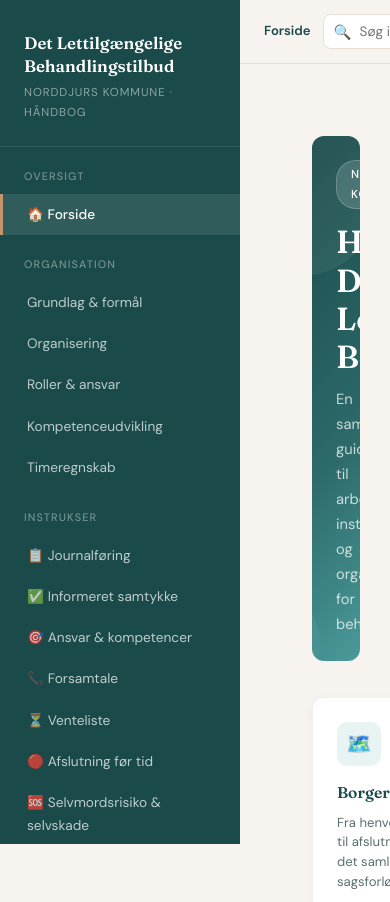
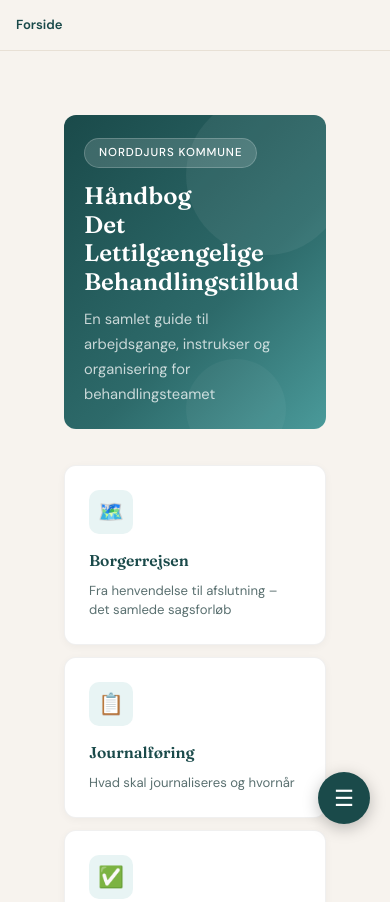
Before and after one commit to MetteLubek/HaandbogLTB, a plain HTML site: page index.html in a window 390 px wide. Shown: the top 902 px of the page. Drawn offline with Linux system fonts and the light colour scheme.

Commit message:
Update index.html

```diff
--- a/index.html
+++ b/index.html
@@ -518,16 +518,77 @@
     .role-grid { grid-template-columns: 1fr; }
   }
 
+  /* ── MOBILE ── */
+  #menu-toggle {
+    display: none;
+    position: fixed;
+    bottom: 20px;
+    right: 20px;
+    z-index: 500;
+    background: var(--teal-dark);
+    color: #fff;
+    border: none;
+    border-radius: 50%;
+    width: 52px;
+    height: 52px;
+    font-size: 1.4rem;
+    cursor: pointer;
+    box-shadow: 0 4px 16px rgba(0,0,0,0.25);
+  }
+
+  #sidebar-overlay {
+    display: none;
+    position: fixed;
+    inset: 0;
+    background: rgba(0,0,0,0.45);
+    z-index: 200;
+  }
+
   @media (max-width: 768px) {
-    #sidebar { width: 240px; min-width: 240px; }
-    .section { padding: 24px; }
-    .topbar { padding: 14px 24px; }
-    .home-grid { grid-template-columns: 1fr; }
-    .section-hero { padding: 24px; }
+    body { display: block; }
+
+    #sidebar {
+      position: fixed;
+      top: 0; left: 0;
+      height: 100%;
+      z-index: 300;
+      transform: translateX(-100%);
+      transition: transform 0.25s ease;
+      width: 280px;
+      min-width: unset;
+    }
+
+    #sidebar.open { transform: translateX(0); }
+
+    #sidebar-overlay.open { display: block; }
+
+    #menu-toggle { display: flex; align-items: center; justify-content: center; }
+
+    #main { width: 100%; }
+
+    .topbar { padding: 14px 16px; }
+
+    .search-wrap { display: none; }
+
+    .section { padding: 16px 16px 0; }
+
+    .section-hero { padding: 22px 20px; }
+    .section-hero h1 { font-size: 1.5rem; }
+
+    .card { padding: 20px 18px; }
+
+    .home-grid { grid-template-columns: 1fr; gap: 12px; }
+    .role-grid { grid-template-columns: 1fr; }
+
+    .info-table { font-size: 0.82rem; }
+    .info-table th, .info-table td { padding: 8px 10px; }
   }
 </style>
 </head>
 <body>
+
+<div id="sidebar-overlay" onclick="closeSidebar()"></div>
+<button id="menu-toggle" onclick="toggleSidebar()">☰</button>
 
 <!-- SIDEBAR -->
 <nav id="sidebar">
@@ -586,7 +647,7 @@
     <span class="breadcrumb" id="breadcrumb"><strong>Forside</strong></span>
     <div class="search-wrap">
       <span class="search-icon">🔍</span>
-      <input type="text" id="search" placeholder="Søg i håndbogen…" oninput="searchContent(this.value)">
+      <input type="text" id="search" placeholder="Søg i håndbogen… (tryk Enter)" onkeydown="if(event.key==='Enter') searchContent(this.value)">
     </div>
   </div>
 
@@ -1909,7 +1970,15 @@
 
   let currentSection = 'home';
 
-  function show(key) {
+  function toggleSidebar() {
+    document.getElementById('sidebar').classList.toggle('open');
+    document.getElementById('sidebar-overlay').classList.toggle('open');
+  }
+
+  function closeSidebar() {
+    document.getElementById('sidebar').classList.remove('open');
+    document.getElementById('sidebar-overlay').classList.remove('open');
+  }
     // Hide all sections
     document.querySelectorAll('.section').forEach(s => s.classList.remove('active'));
     document.querySelectorAll('.nav-item').forEach(n => n.classList.remove('active'));
@@ -1926,6 +1995,7 @@
       });
       // Scroll main to top
       document.getElementById('main').scrollTo(0, 0);
+      closeSidebar();
     }
     currentSection = key;
     // Clear search
```
